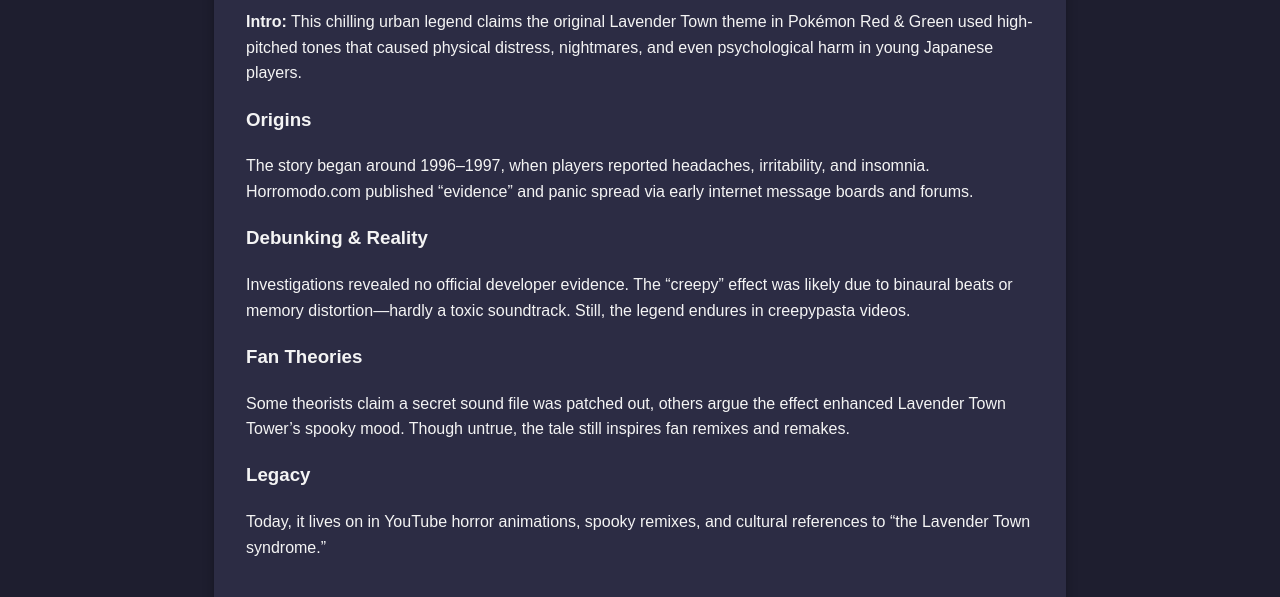
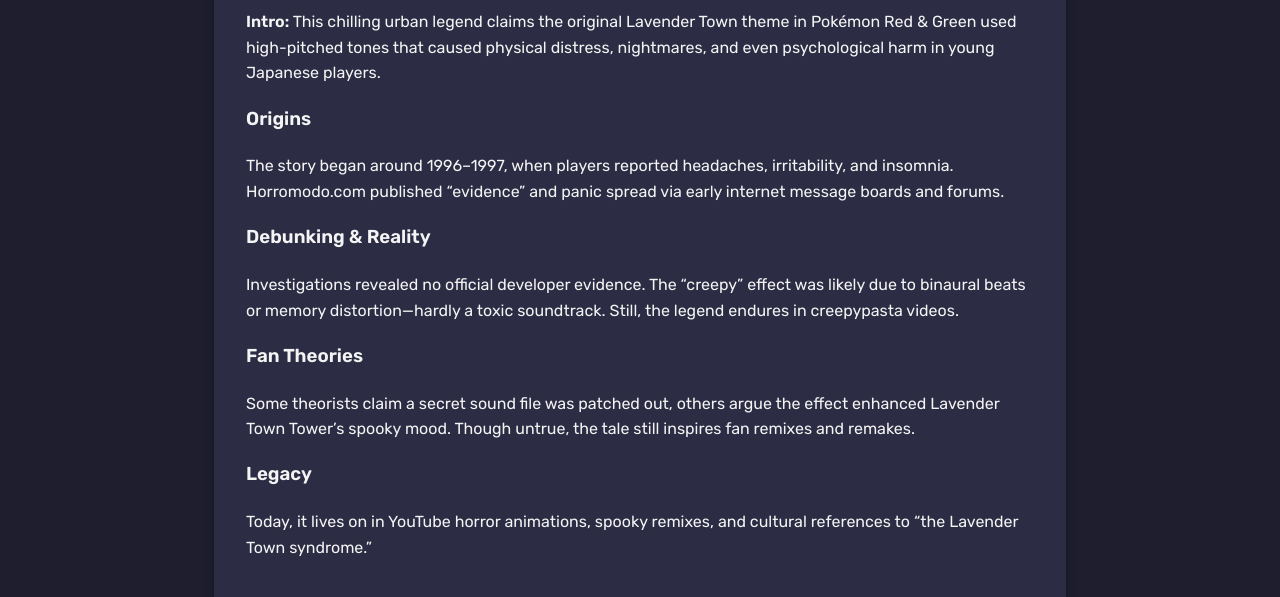
Before and after one commit to Sahil45358/PokeLore, a plain HTML site: page lavender-town.html in a window 1280 px wide. Shown: the part 503-1100 px from the top of the page. Drawn offline with Linux system fonts and the light colour scheme.

Commit message:
Update lavender-town.html

```diff
--- a/lavender-town.html
+++ b/lavender-town.html
@@ -1,6 +1,7 @@
 <!DOCTYPE html>
 <html lang="en">
 <head>
+  <link href="https://fonts.googleapis.com/css2?family=Rubik:wght@400;600&display=swap" rel="stylesheet">
   <meta charset="UTF-8">
   <meta name="viewport" content="width=device-width, initial-scale=1">
   <title>The Lavender Town Frequency</title>
```
